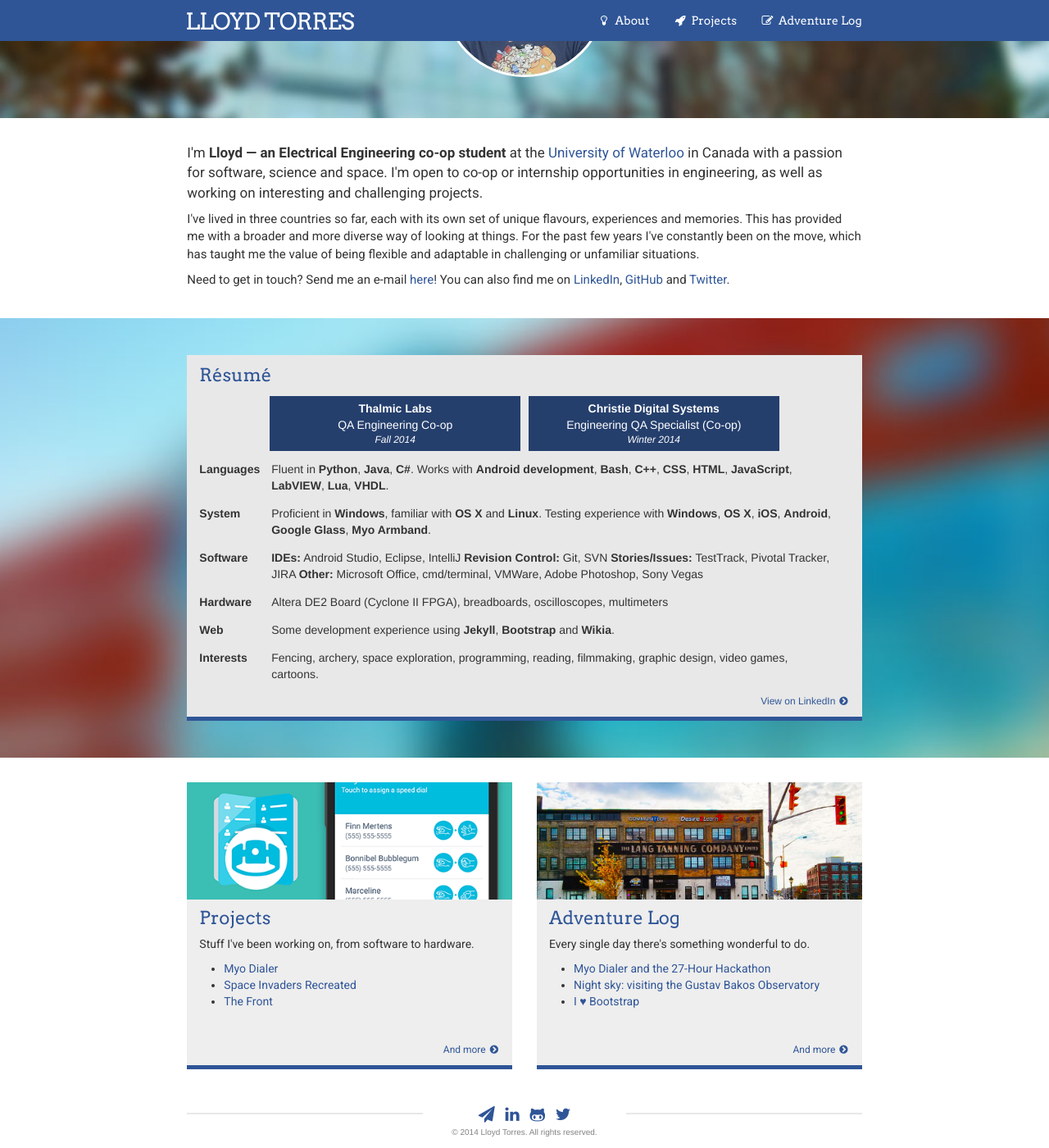
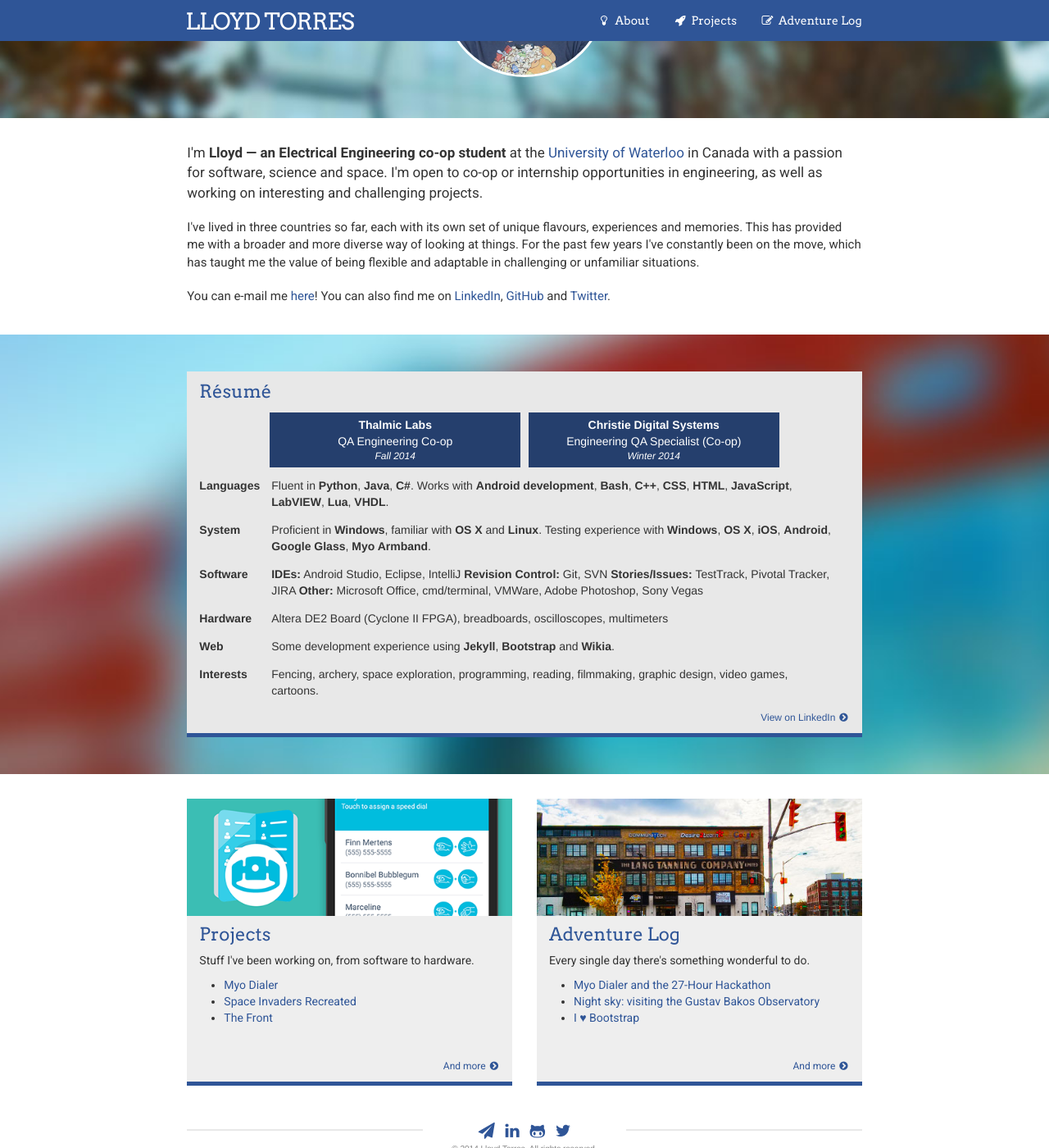
Before and after one commit to lloydtorres/lloydtorres.github.io, a Jekyll site: the page built from index.html, in a window 1280 px wide and 1400 px high, scrolled down 206 px. Shown: the whole window at 82% size. Built offline with Jekyll 4.4.1, drawn with Linux system fonts in a browser that asks for light colours; nearby versions of some CDN libraries.

Commit message:
Adjust spacing on desc in frontpage

```diff
--- a/_sass/_layout.scss
+++ b/_sass/_layout.scss
@@ -221,6 +221,11 @@
  */
 .pushdown {
     margin-top: 12px;
+}
+
+.pusharound {
+    margin-top: 20px;
+    margin-bottom: 20px;
 }
 
 .paddup {
--- a/index.html
+++ b/index.html
@@ -22,9 +22,9 @@
                 <div class="intro">
                     <p class="emphasis">I'm <strong>Lloyd — an Electrical Engineering co-op student</strong> at the <a href="http://uwaterloo.ca/">University of Waterloo</a> in Canada with a passion for software, science and space. I'm open to co-op or internship opportunities in engineering, as well as working on interesting and challenging projects.</p>
 
-                    <p>I've lived in three countries so far, each with its own set of unique flavours, experiences and memories. This has provided me with a broader and more diverse way of looking at things. For the past few years I've constantly been on the move, which has taught me the value of being flexible and adaptable in challenging or unfamiliar situations.</p>
+                    <p class="pusharound">I've lived in three countries so far, each with its own set of unique flavours, experiences and memories. This has provided me with a broader and more diverse way of looking at things. For the past few years I've constantly been on the move, which has taught me the value of being flexible and adaptable in challenging or unfamiliar situations.</p>
 
-                    <p>Need to get in touch? Send me an e-mail <a href="mailto:contact.lloyd.torres@gmail.com">here</a>! You can also find me on <a href="https://www.linkedin.com/in/lartorres">LinkedIn</a>, <a href="https://github.com/lloydtorres">GitHub</a> and <a href="https://twitter.com/ImperatorTorres">Twitter</a>.</p>
+                    <p>You can e-mail me <a href="mailto:contact.lloyd.torres@gmail.com">here</a>! You can also find me on <a href="https://www.linkedin.com/in/lartorres">LinkedIn</a>, <a href="https://github.com/lloydtorres">GitHub</a> and <a href="https://twitter.com/ImperatorTorres">Twitter</a>.</p>
                 </div>
 
             </div><!-- /container -->
```
